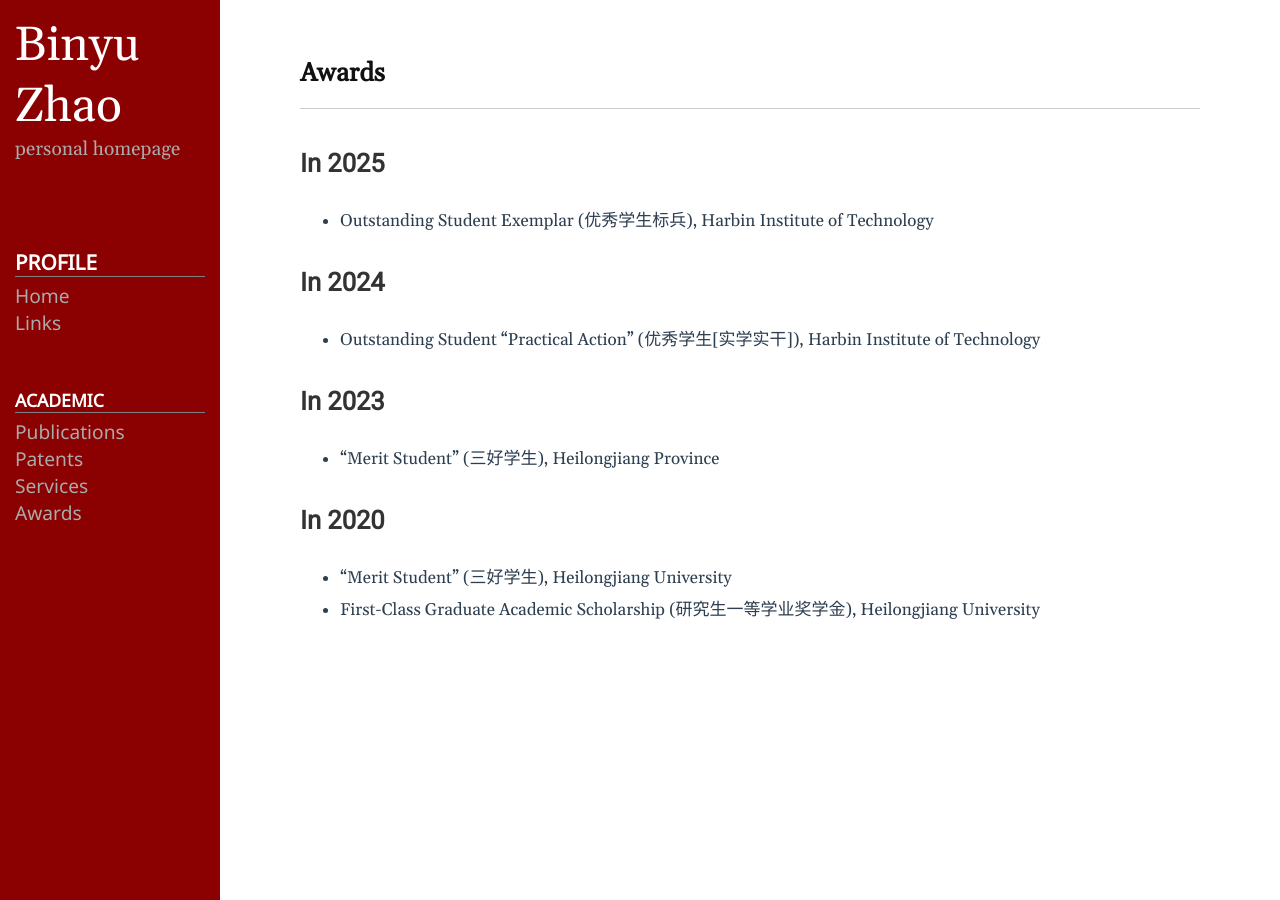
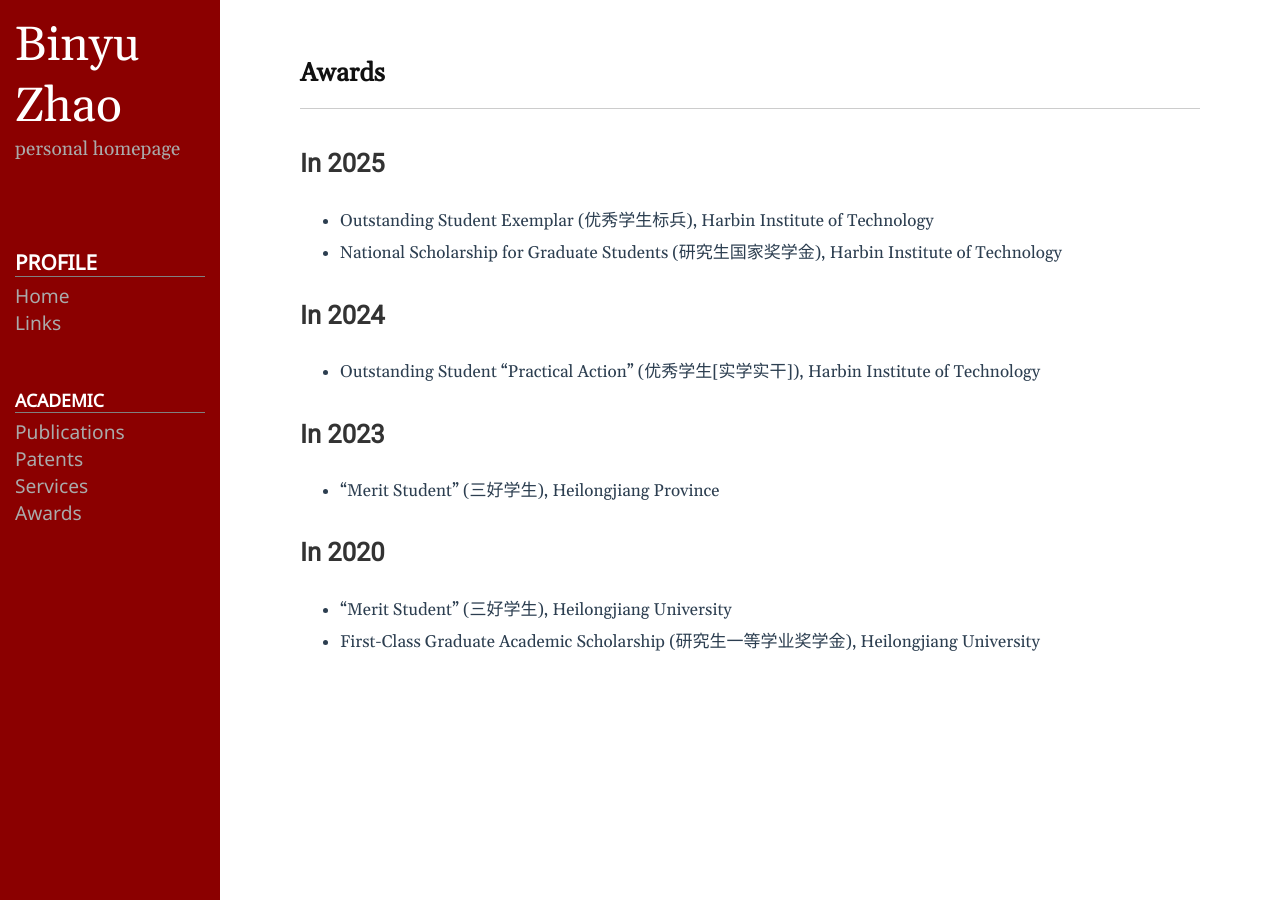
Before and after one commit to byzhaoAI/byzhaoAI.github.io, a Jekyll site: the page built from awards.md, in a window 1280 px wide. Built offline with Jekyll 4.4.1, drawn with Linux system fonts in a browser that asks for light colours.

Commit message:
update awards

```diff
--- a/awards.md
+++ b/awards.md
@@ -6,6 +6,7 @@ permalink: /awards/
 
 ## In 2025
 - Outstanding Student Exemplar (优秀学生标兵), Harbin Institute of Technology
+- National Scholarship for Graduate Students (研究生国家奖学金), Harbin Institute of Technology
 
 ## In 2024
 - Outstanding Student "Practical Action" (优秀学生[实学实干]), Harbin Institute of Technology
```
